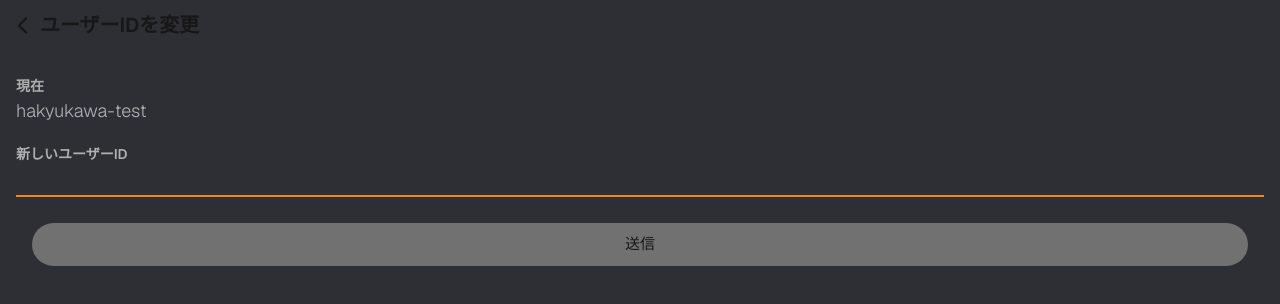
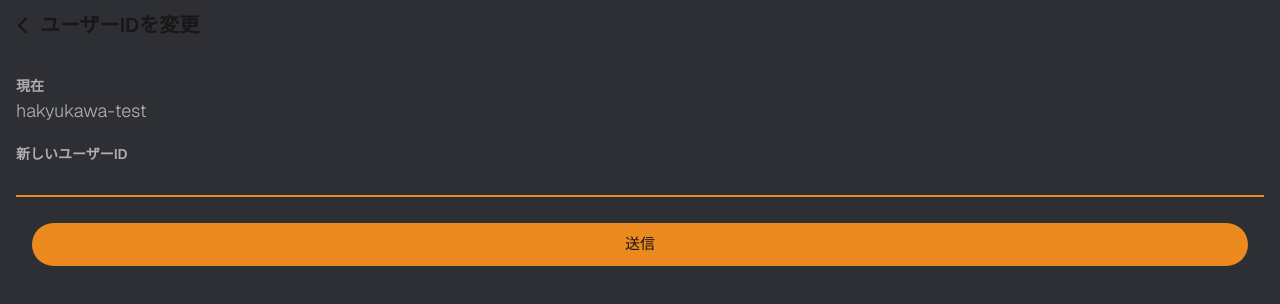
Before and after one commit to hakyukawa/frist_chat_next, a Next.js app in the folder hakyukawa-next/: page /useridconfig in a window 1280 px wide. Shown: the top 304 px of the page. Built offline with nearby package versions, Linux system fonts and the light colour scheme.

Commit message:
[fix]SubmitButtonコンポーネントをcommon直下に移動、コンポーネントごとに機能を呼び出すように修正

```diff
--- a/hakyukawa-next/src/app/useridconfig/page.jsx
+++ b/hakyukawa-next/src/app/useridconfig/page.jsx
@@ -1,18 +1,18 @@
 "use client";
 import React, {useState} from "react";
 import Header from "@/components/common/Header";
-import Setting from "@/components/common/Form"
+import Status from "@/components/common/option/Status";
+import SubmitButton from "@/components/common/SubmitButton";
+import InputForm from "@/components/common/option/InputForm";
 
 function UserIdConfig () {
     //テスト用ユーザーID
     const nowuserid = "hakyukawa-test";
     const demouserid = ["user01","user02","user03"];
-    const demoMailAddress = ["aiueo@exsample.com","sample@sample.com","test@test.com"];
 
     //入力・エラー状態管理
     const [formData,setFormData] = useState({
         newUserId: "",
-        mailaddress:""
     });
     const [errors,setErrors] = useState({});
 
@@ -57,16 +57,17 @@ function UserIdConfig () {
         <div>
             <Header backPage backPageLink ="/" backPageText="ユーザーIDを変更" />
             <form onSubmit={handleSubmit} action="" method="POST" className="p-[16px]" >
-                <Setting
-                    status
+                <Status
                     nowState={nowuserid}
-                    form
+                />
+                <InputForm
+                    label={"新しいユーザーID"}
                     inputName ="newUserId"
-                    label={"新しいユーザーID"}
                     formData =  {formData.newUserId}
                     error = {errors.newUserId}
                     onChange = {handleChange}
-                    submitButton
+                />
+                <SubmitButton
                     buttonValue="送信"
                 />
             </form>
--- /dev/null
+++ b/hakyukawa-next/src/components/common/SubmitButton.tsx
@@ -0,0 +1,19 @@
+interface Statusprops{
+    formData?: string;
+    error?: string;
+    buttonValue?: string
+}
+
+function SubmitButton ({formData, error,buttonValue}: Statusprops) {
+    return (
+        <div className="p-[16px]">
+            <input
+                type="submit"
+                value={buttonValue}
+                className={`bg-border border-none rounded-[40px] w-full p-[10px] text-[15px] ${formData?.trim() !== "" && !error ? "bg-main" : "bg-border"}`}
+            />
+        </div>
+    );
+}
+
+export default SubmitButton;
--- a/hakyukawa-next/src/components/common/option/InputForm.tsx
+++ b/hakyukawa-next/src/components/common/option/InputForm.tsx
@@ -6,9 +6,6 @@ interface Statusprops{
     error?: string;
     onChange?: (e: React.ChangeEvent<HTMLInputElement>) => void;
 }
-
-
-
 function InputForm ({label,subText,inputName,formData,onChange,error}:Statusprops){
     return(
         <div className="py-[10px]">
```
